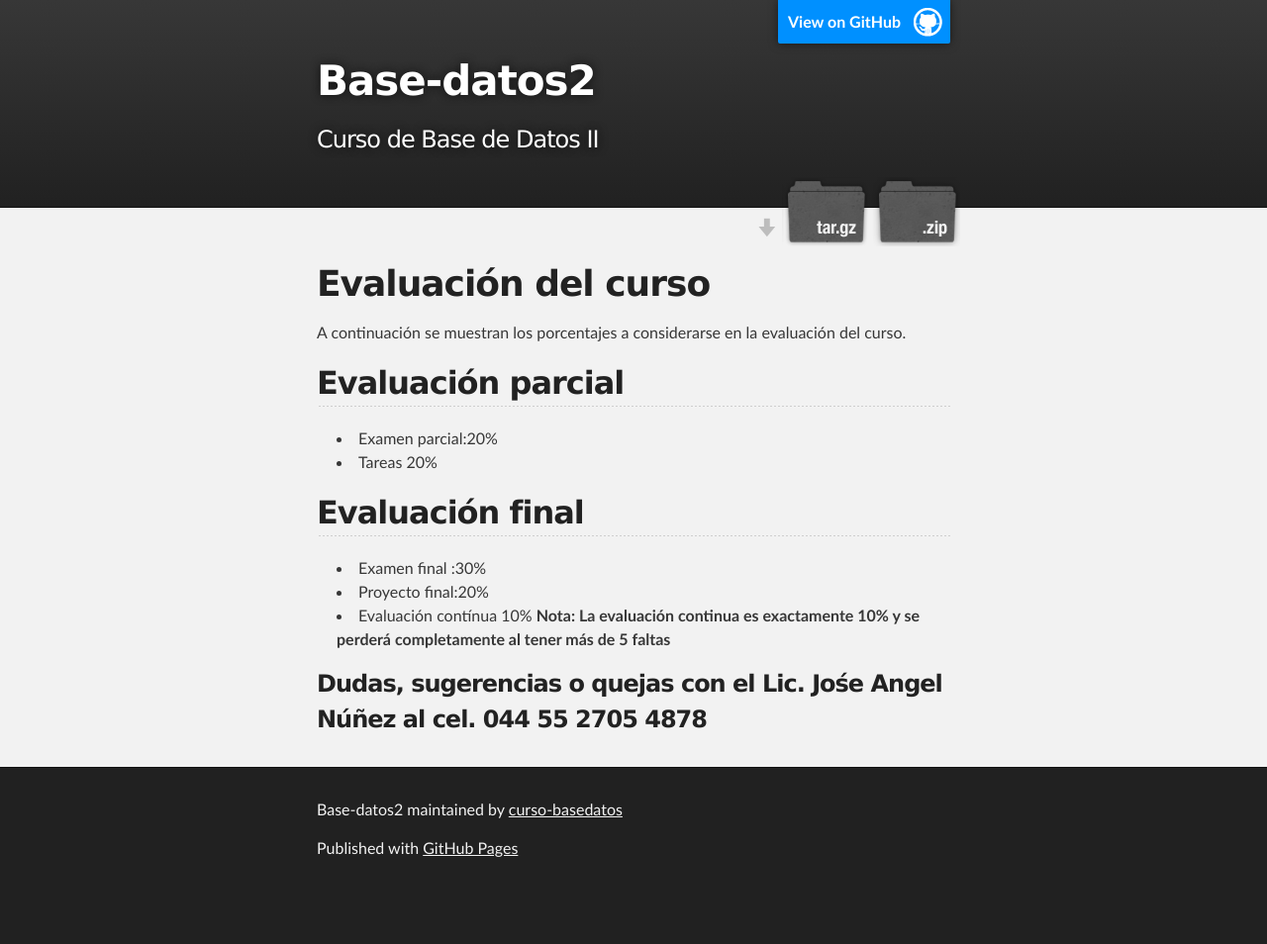
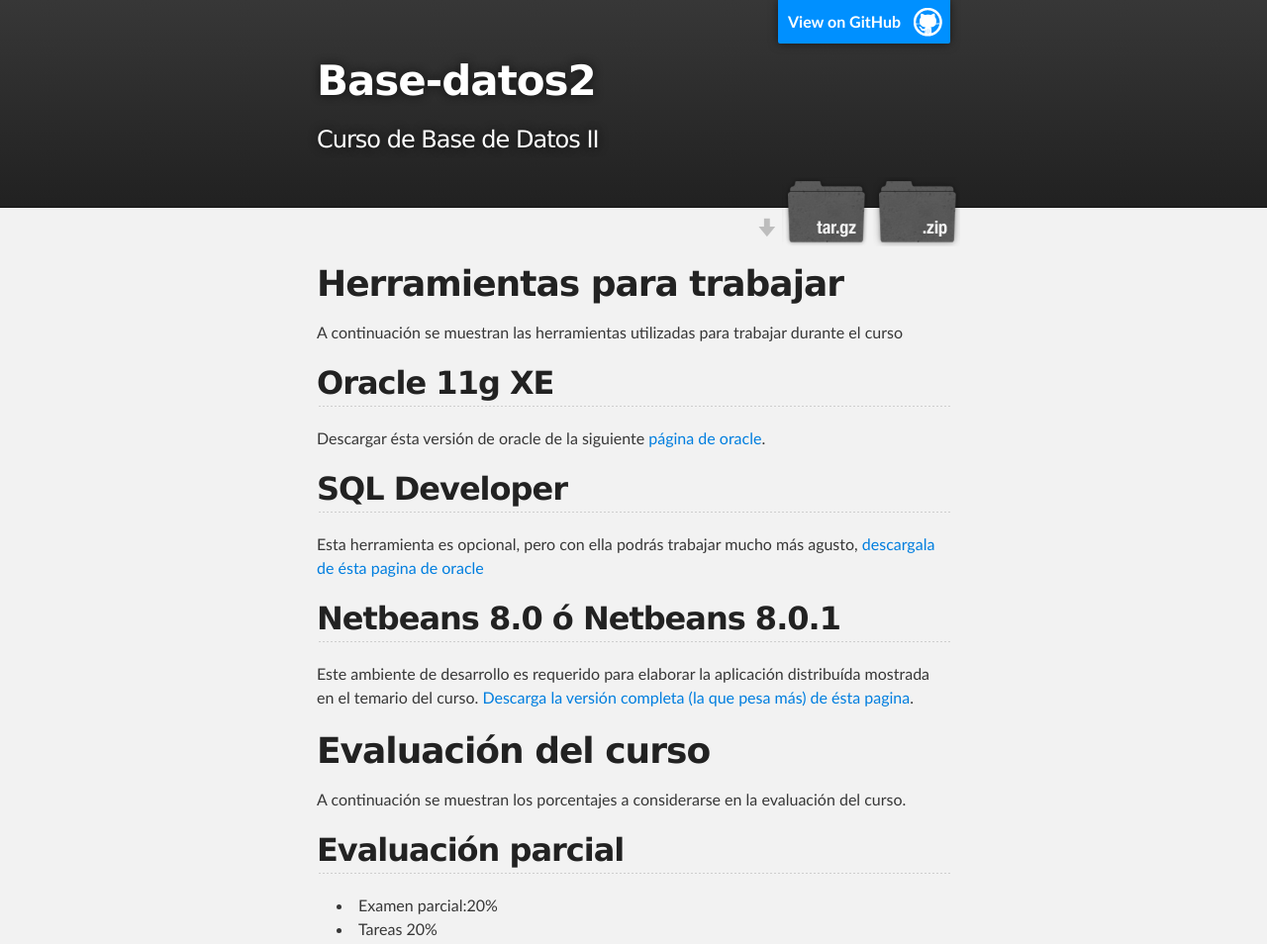
Before and after one commit to uriel1991/base-datos2, a plain HTML site: page index.html in a window 1280 px wide. Shown: the top 954 px of the page at 99% size. Before the commit the page ends 904 px from the top, so only its background shows below. Drawn offline with Linux system fonts and the light colour scheme.

Commit message:
Create gh-pages branch via GitHub

```diff
--- a/index.html
+++ b/index.html
@@ -32,6 +32,26 @@
     <div id="main_content_wrap" class="outer">
       <section id="main_content" class="inner">
         <h1>
+<a name="herramientas-para-trabajar" class="anchor" href="#herramientas-para-trabajar"><span class="octicon octicon-link"></span></a>Herramientas para trabajar</h1>
+
+<p>A continuación se muestran las herramientas utilizadas para trabajar durante el curso</p>
+
+<h2>
+<a name="oracle-11g-xe" class="anchor" href="#oracle-11g-xe"><span class="octicon octicon-link"></span></a>Oracle 11g XE</h2>
+
+<p>Descargar ésta versión de oracle de la siguiente <a href="http://www.oracle.com/technetwork/database/database-technologies/express-edition/downloads/index.html">página de oracle</a>.</p>
+
+<h2>
+<a name="sql-developer" class="anchor" href="#sql-developer"><span class="octicon octicon-link"></span></a>SQL Developer</h2>
+
+<p>Esta herramienta es opcional, pero con ella podrás trabajar mucho más agusto, <a href="http://www.oracle.com/technetwork/developer-tools/sql-developer/downloads/index.html">descargala de ésta pagina de oracle</a></p>
+
+<h2>
+<a name="netbeans-80-%C3%B3-netbeans-801" class="anchor" href="#netbeans-80-%C3%B3-netbeans-801"><span class="octicon octicon-link"></span></a>Netbeans 8.0 ó Netbeans 8.0.1</h2>
+
+<p>Este ambiente de desarrollo es requerido para elaborar la aplicación distribuída mostrada en el temario del curso. <a href="http://netbeans.org">Descarga la versión completa (la que pesa más)  de ésta pagina</a>.</p>
+
+<h1>
 <a name="evaluaci%C3%B3n-del-curso" class="anchor" href="#evaluaci%C3%B3n-del-curso"><span class="octicon octicon-link"></span></a>Evaluación del curso</h1>
 
 <p>A continuación se muestran los porcentajes a considerarse en la evaluación del curso.</p>
--- a/params.json
+++ b/params.json
@@ -1 +1 @@
-{"name":"Base-datos2","tagline":"Curso de Base de Datos II","body":"# Evaluación del curso\r\nA continuación se muestran los porcentajes a considerarse en la evaluación del curso.\r\n## Evaluación parcial\r\n*  Examen parcial:20%\r\n* Tareas 20%\r\n\r\n## Evaluación final\r\n* Examen final :30%\r\n* Proyecto final:20%\r\n* Evaluación contínua 10%\r\n**Nota: La evaluación continua es exactamente 10% y se perderá completamente al tener más de 5 faltas**\r\n\r\n### Dudas, sugerencias o quejas con el Lic. Jośe Angel Núñez al cel.  044 55 2705 4878","google":"","note":"Don't delete this file! It's used internally to help with page regeneration."}
+{"name":"Base-datos2","tagline":"Curso de Base de Datos II","body":"# Herramientas para trabajar\r\nA continuación se muestran las herramientas utilizadas para trabajar durante el curso\r\n\r\n## Oracle 11g XE\r\nDescargar ésta versión de oracle de la siguiente [página de oracle](http://www.oracle.com/technetwork/database/database-technologies/express-edition/downloads/index.html).\r\n\r\n## SQL Developer\r\nEsta herramienta es opcional, pero con ella podrás trabajar mucho más agusto, [descargala de ésta pagina de oracle](http://www.oracle.com/technetwork/developer-tools/sql-developer/downloads/index.html)\r\n\r\n## Netbeans 8.0 ó Netbeans 8.0.1\r\nEste ambiente de desarrollo es requerido para elaborar la aplicación distribuída mostrada en el temario del curso. [Descarga la versión completa (la que pesa más)  de ésta pagina](http://netbeans.org).\r\n\r\n\r\n# Evaluación del curso\r\nA continuación se muestran los porcentajes a considerarse en la evaluación del curso.\r\n## Evaluación parcial\r\n*  Examen parcial:20%\r\n* Tareas 20%\r\n\r\n## Evaluación final\r\n* Examen final :30%\r\n* Proyecto final:20%\r\n* Evaluación contínua 10%\r\n**Nota: La evaluación continua es exactamente 10% y se perderá completamente al tener más de 5 faltas**\r\n\r\n### Dudas, sugerencias o quejas con el Lic. Jośe Angel Núñez al cel.  044 55 2705 4878","google":"","note":"Don't delete this file! It's used internally to help with page regeneration."}
```
